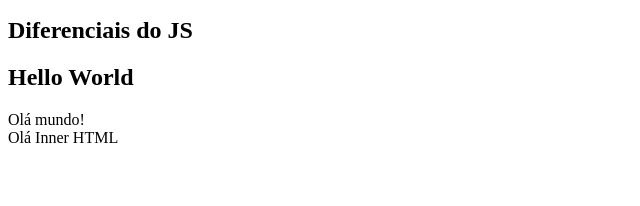
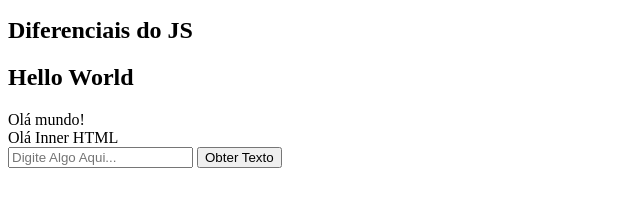
Before and after one commit to dsdaniel-santana/logica_programacao, a plain HTML site: page aulas/aula01/aula.html in a window 1280 px wide. Shown: the part 110-316 px from the top of the page, without its empty margins (0-640 px from the left). Drawn offline with Linux system fonts and the light colour scheme.

Commit message:
Caputurando Dados

```diff
--- a/aulas/aula01/aula.html
+++ b/aulas/aula01/aula.html
@@ -24,9 +24,9 @@
         document.write("Olá mundo!");
     </script>
 
-    <script>
+    <!-- <script>
         window.alert("Olá mundo!");
-    </script>
+    </script> -->
 
     <div id="textoAqui">
         <script>
@@ -34,5 +34,28 @@
         </script>
     </div>
     <!-- INPUTS PARA O JS -->
+
+    <script>
+        // var nome = prompt("Informe o seu Nome:");
+        // console.log ("Nome Digitado: ", nome);
+    </script>
+    <!-- Utilizando Variaveis (var, let const) para guardar dados -->
+
+    <script>
+        // var confirmacao = confirm("Deseja Continuar?");
+        // console.log("Resposta: ", confirmacao);
+    </script>
+
+    <input id="campoTexto" type="text" placeholder="Digite Algo Aqui...">
+    <button onclick="obterTexto()"> Obter Texto</button>
+
+    <script>
+        function obterTexto(){
+            var texto = document.getElementById("campoTexto").value;
+            console.log("Texto digitado: ", texto);
+        }
+    </script>
+
+
 </body>
 </html>
```
